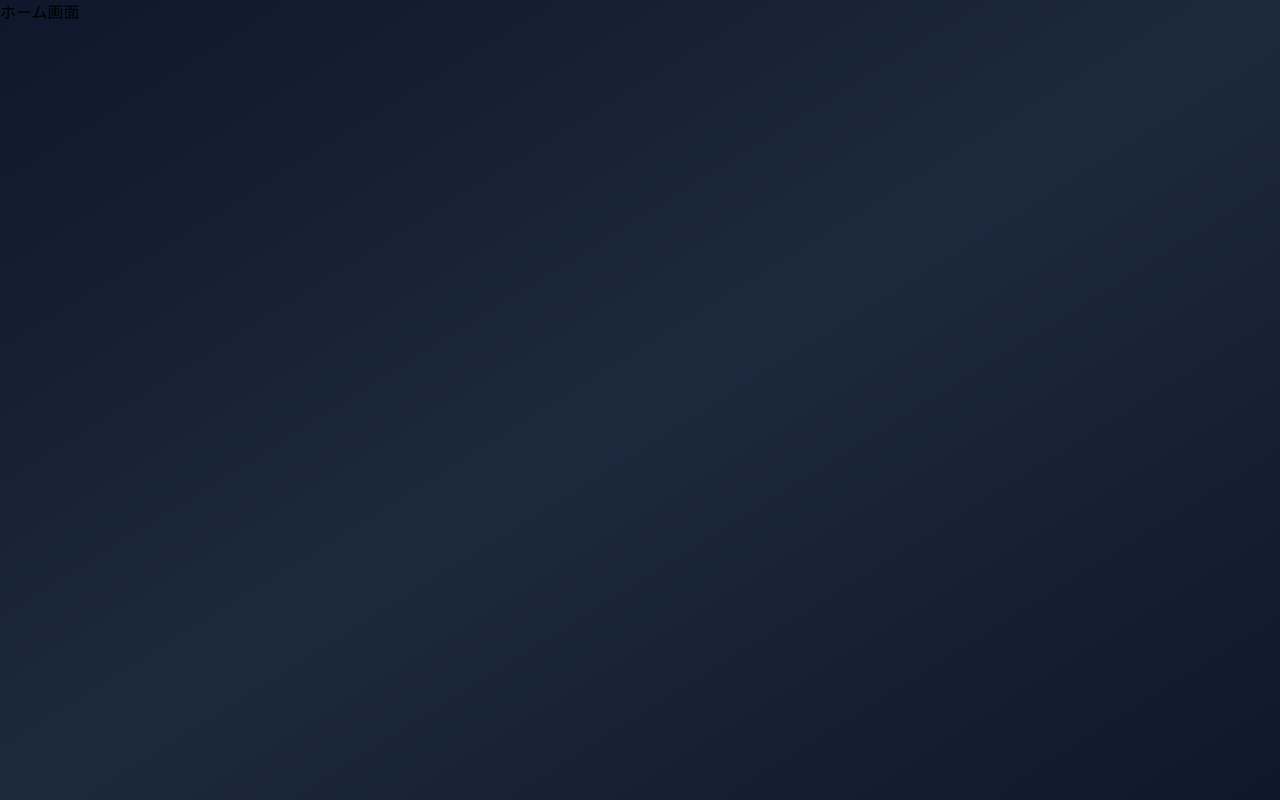
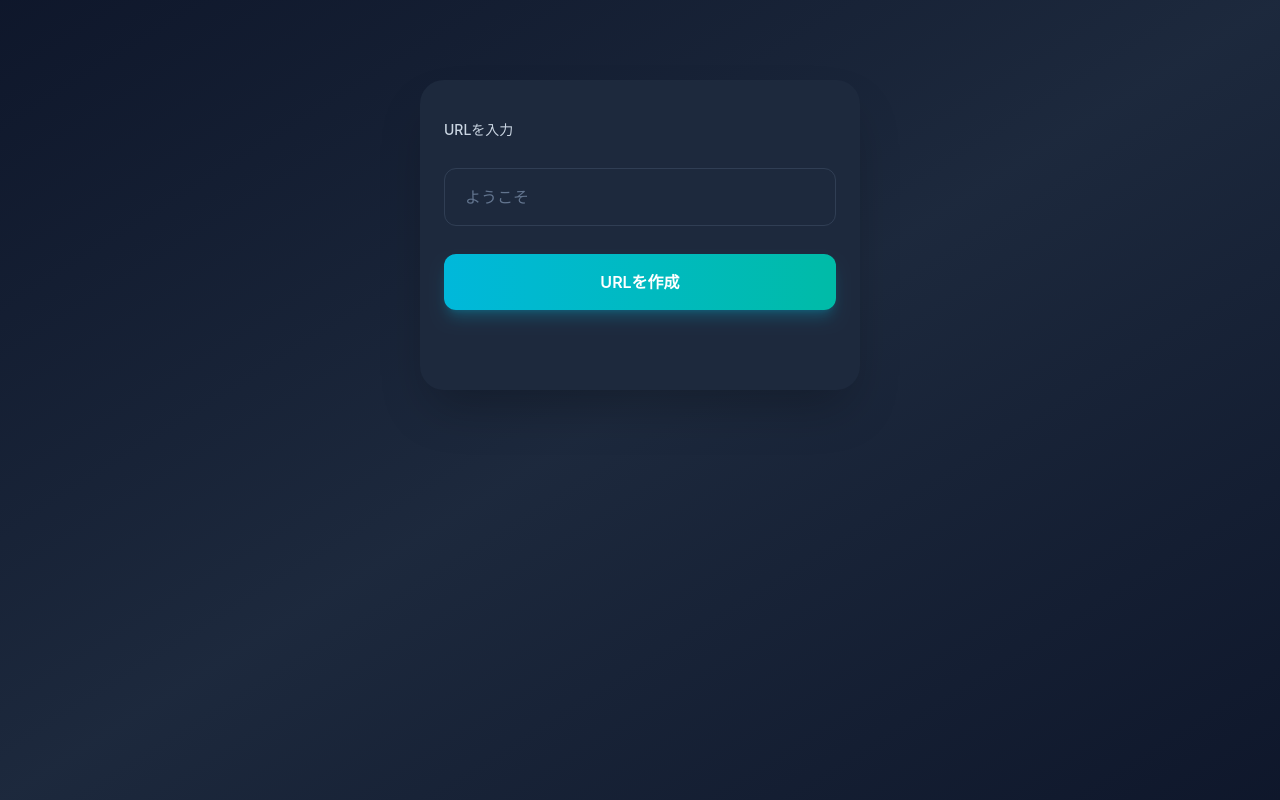
Before and after one commit to Calvados-1997/WIP-urlShortener, a Vue app in the folder web/: page / in a window 1280 px wide. Built offline with nearby package versions, Linux system fonts and the light colour scheme.

Commit message:
ホーム画面のレイアウト整形、その他処理実装(TODO込み)

```diff
--- a/web/src/views/HomeView.vue
+++ b/web/src/views/HomeView.vue
@@ -1,7 +1,25 @@
-<script setup lang="ts"></script>
+<script setup lang="ts">
+import InputText from '@/components/InputText.vue'
+import SimpleButton from '@/components/SimpleButton.vue'
+import { ref } from 'vue'
+
+const inputURL = ref<string>('')
+const createURL = (): void => {
+  // TODO: URL作成処理
+  console.log('URL作成ボタンが押下されました。')
+}
+</script>
 
 <template>
-  <div>ホーム画面</div>
+  <template class="flex items-start justify-center p-20">
+    <div
+      class="w-110 flex flex-col gap-7 pt-10 pb-20 px-6 bg-slate-800 rounded-3xl border-slate-300 shadow-2xl"
+    >
+      <label class="text-sm font-medium text-slate-300" for="url">URLを入力</label>
+      <InputText v-model="inputURL" id="url" :placeholder="'ようこそ'" />
+      <SimpleButton @click="createURL">URLを作成</SimpleButton>
+    </div>
+  </template>
 </template>
 
 <style scoped></style>
```
